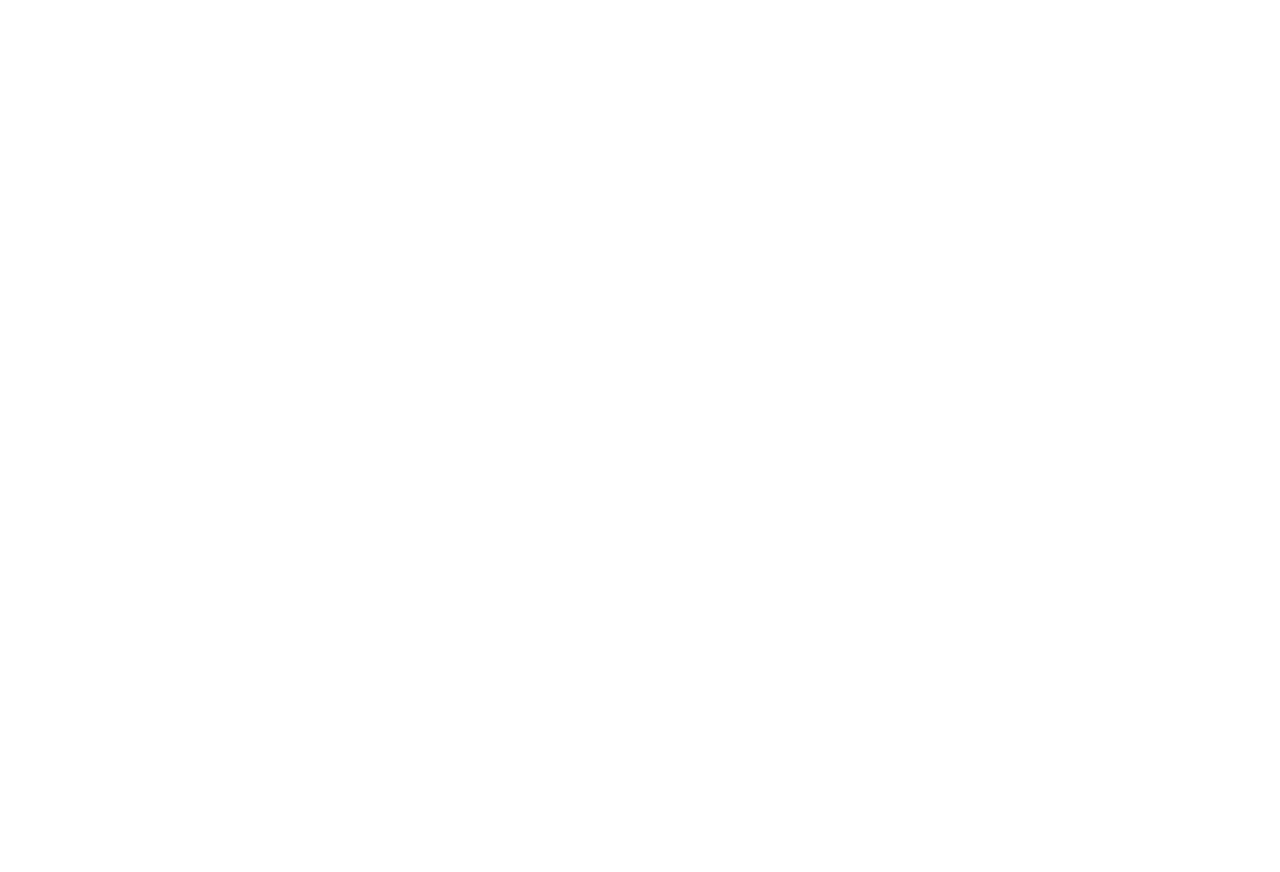
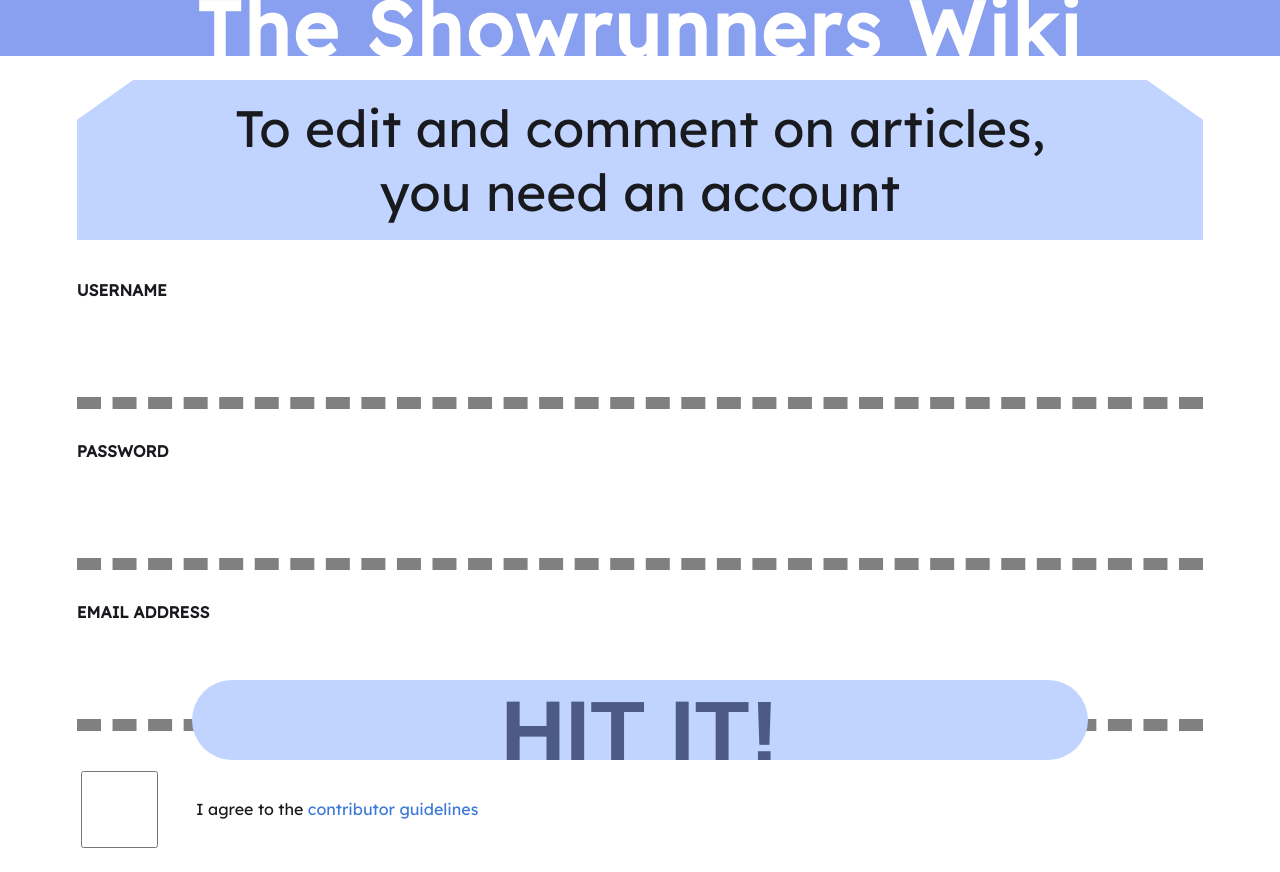
Before and after one commit to Makuwro/dragowik, a React (Create React App) app: page /wiki/register in a window 1280 px wide. Before the commit the page ends 800 px from the top, so only its background shows below. Built offline with nearby package versions, Linux system fonts and the light colour scheme.

Commit message:
Add user registration page

```diff
--- a/src/App.js
+++ b/src/App.js
@@ -4,6 +4,7 @@
 import Header from "./comps/Header";
 import Article from "./comps/Article";
 import Outline from "./comps/Outline";
+import UserRegistration from "./comps/UserRegistration";
 import {Switch, Route, BrowserRouter as Router} from "react-router-dom";
 
 class App extends React.Component {
@@ -42,6 +43,7 @@
               <Outline articleName="Dream" headers={this.headers} />
               <Article articleName="Dream" content={this.headers} />
             </Route>
+
             <Route path="/wiki/article/Book-3">
               <Helmet>
                 <title>Book 3 - The Showrunners Wiki</title>
@@ -49,6 +51,14 @@
               <Header wikiName="The Showrunners Wiki" />
               <Outline articleName="Book 3" headers={this.headers} />
               <Article articleName="Book 3" content={this.headers} />
+            </Route>
+
+            <Route path="/wiki/register">
+              <Helmet>
+                <title>Sign up to contribute to The Showrunners Wiki</title>
+              </Helmet>
+              <Header wikiName="The Showrunners Wiki" />
+              <UserRegistration />
             </Route>
           </Switch>
         </Router>
--- /dev/null
+++ b/src/comps/UserRegistration.js
@@ -0,0 +1,54 @@
+import React from "react";
+import "../styles/registration.css";
+
+class UserRegistration extends React.Component {
+
+  constructor(props) {
+    super(props);
+  };
+
+  validateData() {
+
+  };
+
+  submitForm(e) {
+    e.preventDefault();
+    return false;
+  };
+
+  render() {
+    return (
+      <div id="registration">
+        <div id="registration-notice">To edit and comment on articles, you need an account</div>
+        <form id="registration-form" onSubmit={this.submitForm}>
+          <div className="registration-section">
+            <div>Username</div>
+            <input type="text" name="makuwro-username" required />
+          </div>
+
+          <div className="registration-section">
+            <div>Password</div>
+            <input type="password" className="password" name="makuwro-password" required />
+          </div>
+
+          <div className="registration-section">
+            <div>Email address</div>
+            <input type="email" name="email" required />
+          </div>
+
+          <div id="registration-terms" className="registration-section">
+            <input type="checkbox" name="terms-agree" required />
+            <label for="terms-agree">I agree to the <a target="_blank" href="/wiki/project/terms">contributor guidelines</a></label>
+          </div>
+
+          <div id="registration-submit">
+            <input type="submit" value="Hit it!" />
+          </div>
+
+        </form>
+      </div>
+    );
+  };
+};
+
+export default UserRegistration;
--- /dev/null
+++ b/src/styles/registration.css
@@ -0,0 +1,88 @@
+#registration {
+  color: #191a1e;
+  margin: 3vh 6vw;
+}
+
+#registration-notice {
+  padding: 2vh 10vw;
+  text-align: center;
+  font-size: 4vw;
+  background-color: #c0d4ff;
+  clip-path: polygon(5% 0, 0 25%, 0% 100%, 100% 100%, 100% 25%, 95% 0);
+}
+
+#registration-form {
+  margin-top: 5vh;
+}
+
+.registration-section {
+  margin-top: 4vh;
+  border-bottom: 1vw dashed gray;
+}
+
+.registration-section div {
+  text-transform: uppercase;
+  font-weight: bold;
+}
+
+.password {
+  letter-spacing: 1vw;
+}
+
+.registration-section input {
+  font-family: "Lexend Deca", Arial, sans-serif;
+  font-size: 5vw;
+  border: none;
+  padding-bottom: 1vh;
+  width: 100%;
+  margin-top: 1vh;
+}
+
+#registration-terms {
+  margin-top: 5vh;
+  border: none;
+  display: flex;
+  align-items: center;
+}
+
+#registration-terms input {
+  width: 1.2em !important;
+  height: 1.2em;
+  margin-right: 3vw;
+  margin-top: 0 !important;
+  margin-bottom: 0;
+}
+
+a {
+  color: #3c78d8;
+  text-decoration: none;
+}
+
+a:hover {
+  font-weight: 700;
+}
+
+#registration-submit {
+  display: flex;
+  justify-content: center;
+  height: 10vh;
+  background: #c0d4ff;
+  border-radius: 12vw;
+  border: none;
+  width: 70vw;
+  position: fixed;
+  bottom: 5vh;
+  left: 15vw;
+}
+
+#registration-submit input {
+  border: none;
+  background: transparent;
+  width: 100%;
+  font-size: 7vw;
+  text-transform: uppercase;
+  font-weight: bold;
+  height: 100%;
+  align-items: center;
+  color: #4d5987;
+}
```
